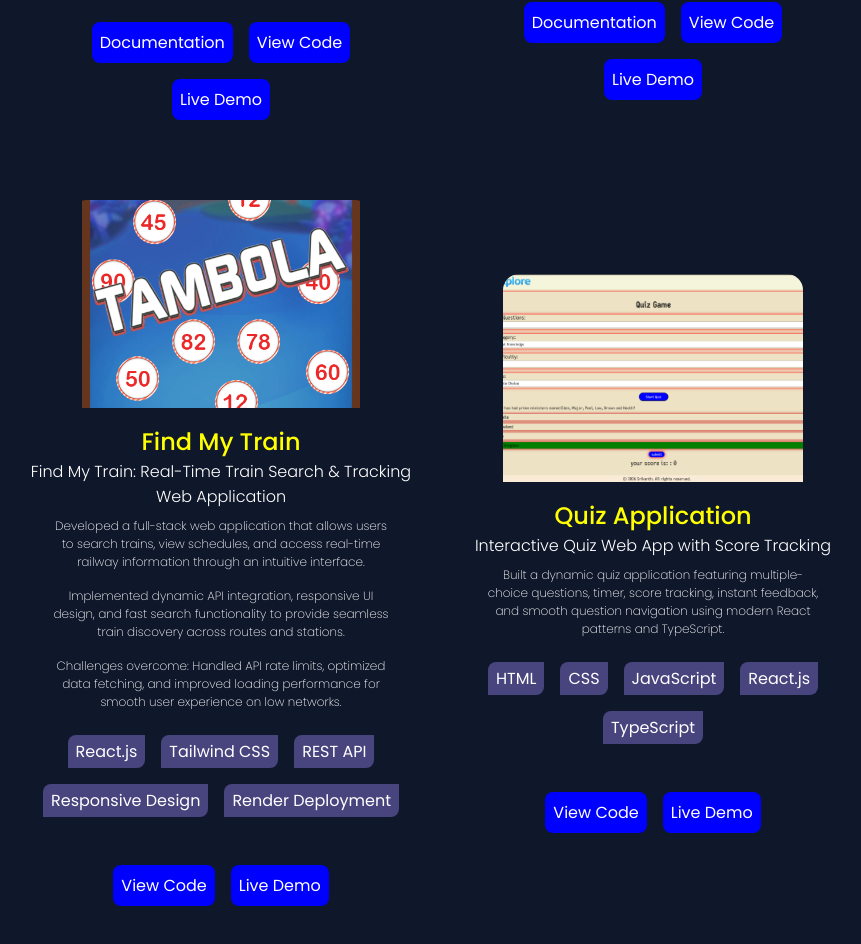
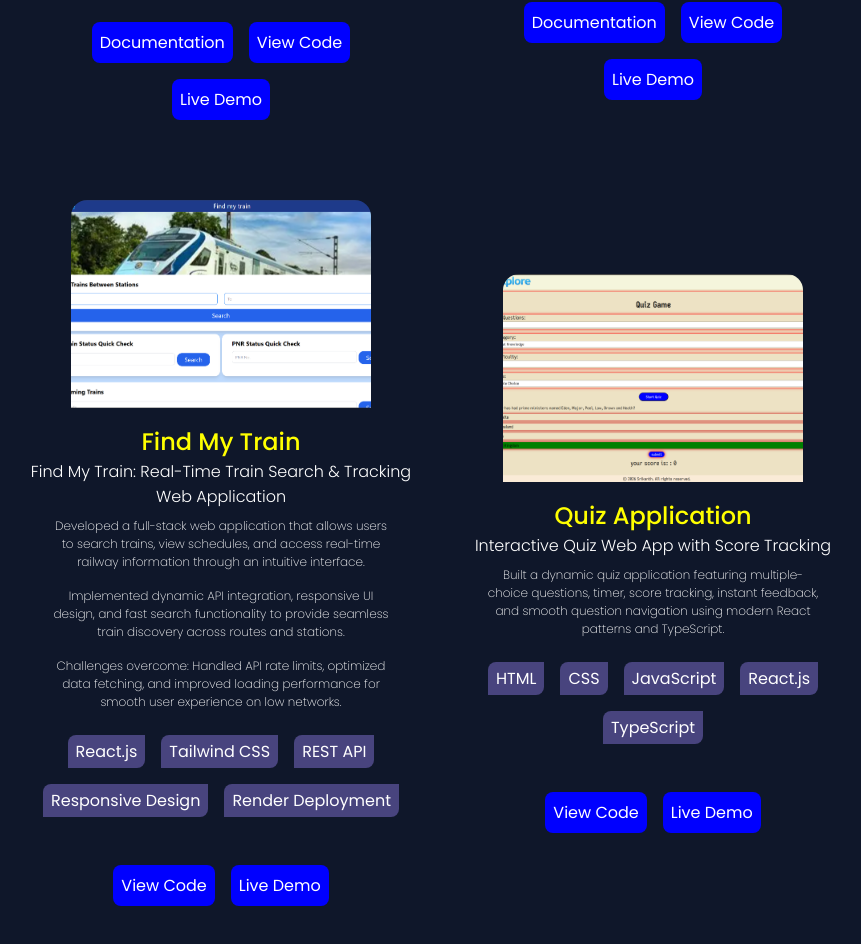
Before and after one commit to Beepalisrikanth/My_Portfolio-, a React (Create React App) app: page / in a window 1280 px wide. Shown: the part 2836-3780 px from the top of the page, without its empty margins (203-1064 px from the left). Built offline with nearby package versions, Linux system fonts and the light colour scheme.

Commit message:
update UI1

```diff
--- a/src/Components/Project/Projects.js
+++ b/src/Components/Project/Projects.js
@@ -2,7 +2,7 @@ import React, { useState } from 'react'
 import './Projects.css'
 import p1 from '../../assests/felxiPose.webp';
 import p2 from '../../assests/housie.png';
-// import p3 from '../../assests/palamuru_university.webp';
+import p3 from '../../assests/findmytrain.png';
 import p4 from '../../assests/password_generator.png';
 import p5 from '../../assests/Agrichain.png';
 import p6 from '../../assests/QuizGame.png';
@@ -66,7 +66,7 @@ const Projects = () => {
         </div>
 
         <div className='projectblock'>
-          <img src={p2} alt="Find My Train project" className='projectblockimg'></img>
+          <img src={p3} alt="Find My Train project" className='projectblockimg'></img>
           <p className='projectblocktitle'>Find My Train</p>
           <p className='projectblocksubtitle'> Find My Train: Real-Time Train Search & Tracking Web Application </p>
           <p className='projectblockdesc'> Developed a full-stack web application that allows users to search trains, view schedules, and access real-time railway information through an intuitive interface.</p>
```
Also changed, not shown: src/assests/findmytrain.png (added).
